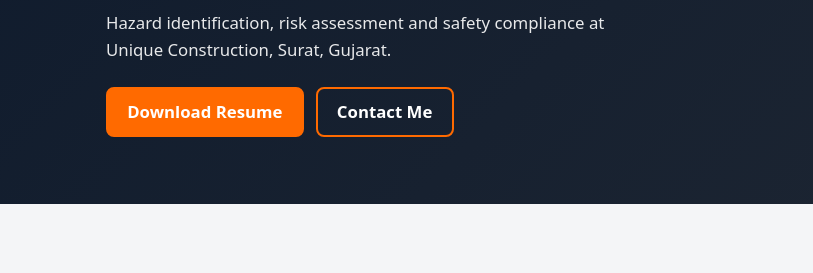
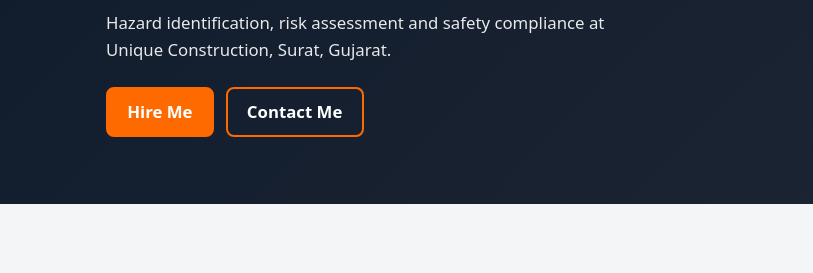
Before and after one commit to kaustyji/in, a website built with Vite: page index.html in a window 1280 px wide. Shown: the part 252-525 px from the top of the page, 0-813 px from the left. Built offline with nearby package versions, Linux system fonts and the light colour scheme.

Commit message:
Update index.html

```diff
--- a/index.html
+++ b/index.html
@@ -49,7 +49,7 @@
                 class="btn primary"
                 href="/assets/resume.pdf"
                 download="Kaustubh_Patel_Resume.pdf"
-                >Download Resume</a
+                >Hire Me</a
               ><a class="btn ghost" href="#contact">Contact Me</a>
             </div>
           </div>
```
